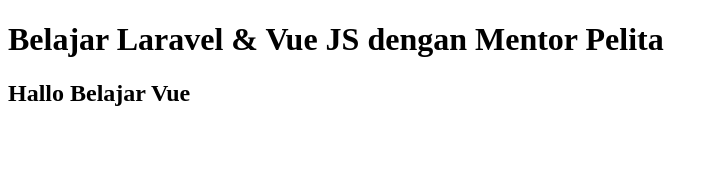
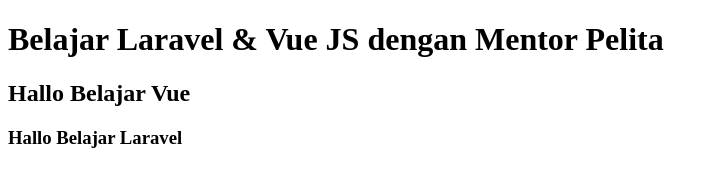
Before and after one commit to nurmuhamadsoleh/eduwork_laravel-vue, a plain HTML site: page index.html in a window 1280 px wide. Shown: the whole page, without its empty margins (0-718 px from the left). Drawn offline with Linux system fonts and the light colour scheme.

Commit message:
add commit

```diff
--- a/index.html
+++ b/index.html
@@ -9,5 +9,6 @@
 <body>
     <h1>Belajar Laravel & Vue JS dengan Mentor Pelita</h1>
     <h2>Hallo Belajar Vue</h2>
+    <h3>Hallo Belajar Laravel</h3>
 </body>
 </html>
```
